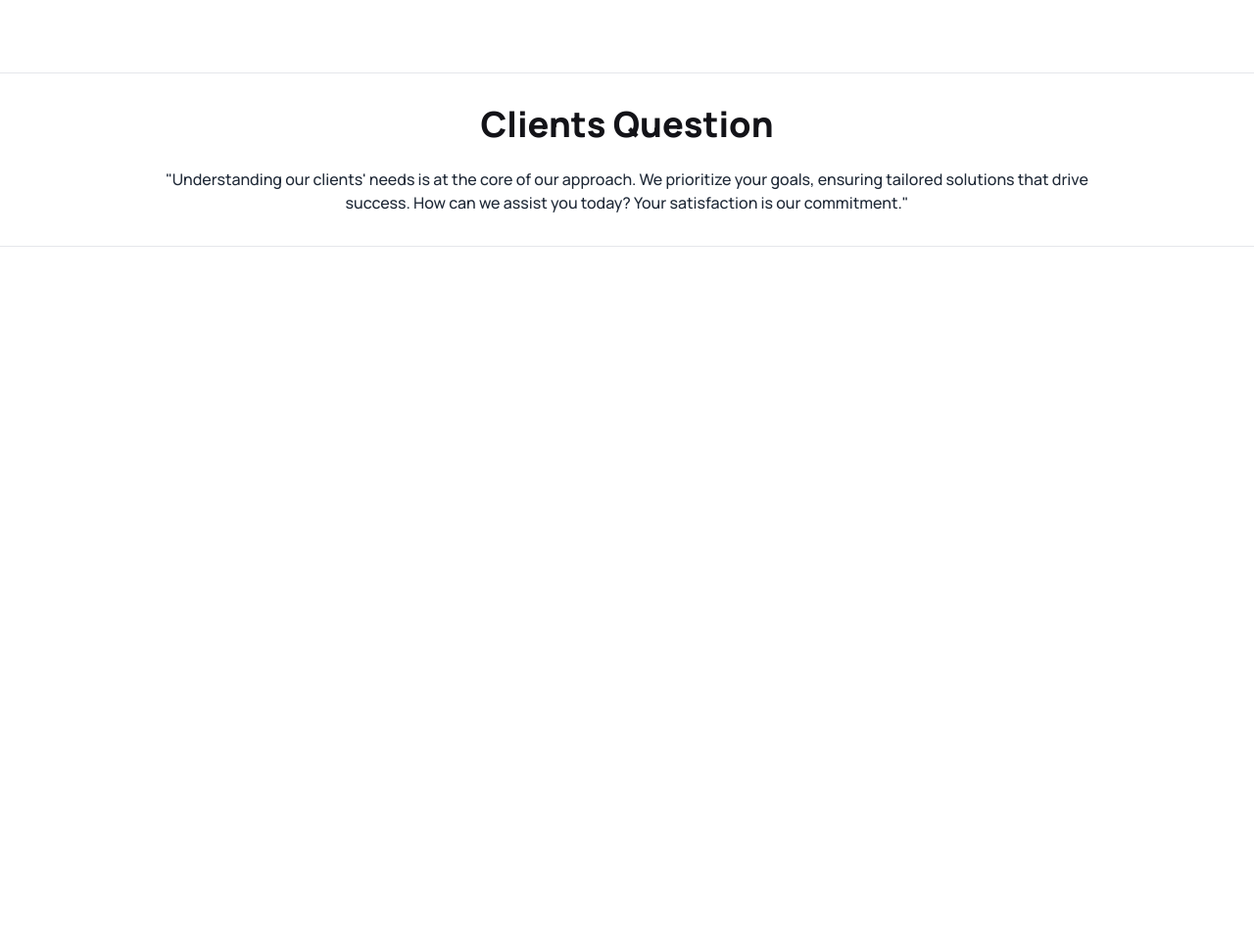
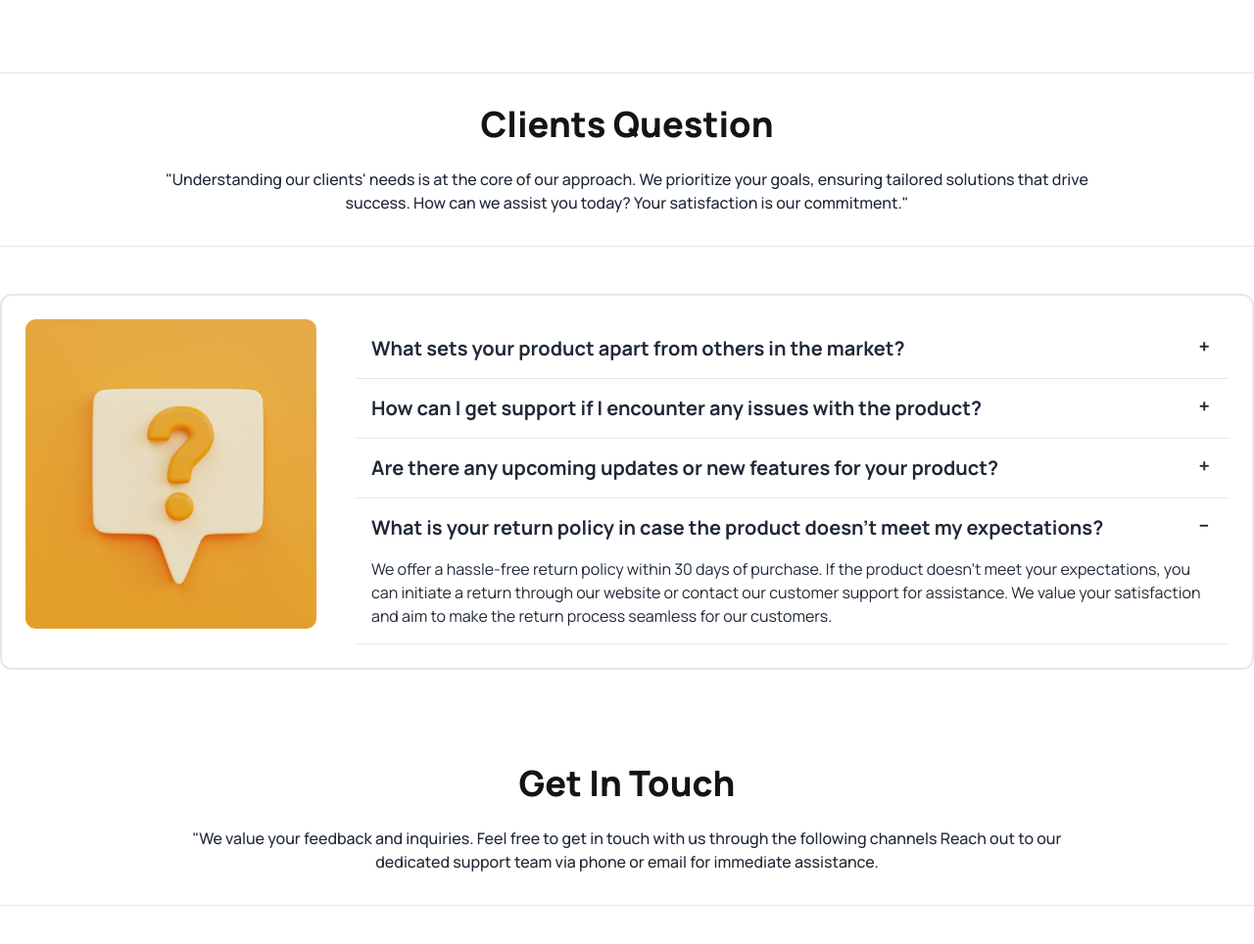
Before and after one commit to MdAlAmin212104/Assignment3, a plain HTML site: page index.html in a window 1280 px wide. Shown: the part 4181-5145 px from the top of the page at 98% size. Before the commit the page ends 4481 px from the top, so only its background shows below. Drawn offline with nearby package versions, Linux system fonts and the light colour scheme.

Commit message:
faq section add

```diff
--- a/index.html
+++ b/index.html
@@ -329,6 +329,63 @@
             </section>
             <hr class="mt-8 mb-12">
 
+            <!-- FAQ section -->
+            <section class="lg:flex gap-10 p-6 border-2 border-[#1313181a] mb-24 rounded-xl">
+              <div class="lg:w-3/12">
+                <img src="Images/11.png" alt="">
+              </div>
+              <div class="lg:w-9/12">
+                <div class="collapse collapse-plus">
+                  <input type="radio" name="my-accordion-3" checked="checked" />
+                  <div class="collapse-title text-xl font-bold">
+                    What sets your product apart from others in the market?
+                  </div>
+                  <div class="collapse-content">
+                    <p>Our product stands out through its innovative features, superior quality, and user-friendly design. We continually strive for excellence, focusing on delivering a unique and unmatched experience to our users.</p>
+                  </div>
+                </div>
+                <hr>
+                <div class="collapse collapse-plus">
+                  <input type="radio" name="my-accordion-3" checked="checked" />
+                  <div class="collapse-title text-xl font-bold">
+                    How can I get support if I encounter any issues with the product?
+                  </div>
+                  <div class="collapse-content">
+                    <p>We offer dedicated customer support 24/7. You can reach us through our online chat, email support, or by calling our helpline. Our team is committed to providing timely assistance to address any concerns or queries you may have.</p>
+                  </div>
+                </div>
+                <hr>
+                <div class="collapse collapse-plus">
+                  <input type="radio" name="my-accordion-3" checked="checked" />
+                  <div class="collapse-title text-xl font-bold">
+                    Are there any upcoming updates or new features for your product?
+                  </div>
+                  <div class="collapse-content">
+                    <p>Yes, we are always working on enhancing our product. Stay tuned for regular updates, as we are committed to delivering new features, improvements, and optimizations based on user feedback and the latest technological advancements.</p>
+                  </div>
+                </div>
+                <hr>
+                <div class="collapse collapse-plus">
+                  <input type="radio" name="my-accordion-3" checked="checked" />
+                  <div class="collapse-title text-xl font-bold">
+                    What is your return policy in case the product doesn't meet my expectations?
+                  </div>
+                  <div class="collapse-content">
+                    <p> We offer a hassle-free return policy within 30 days of purchase. If the product doesn't meet your expectations, you can initiate a return through our website or contact our customer support for assistance. We value your satisfaction and aim to make the return process seamless for our customers.</p>
+                  </div>
+                </div>
+                <hr>
+              </div>
+            </section>
+
+            <!-- touch section -->
+            <section class="text-center">
+              <h2 class="text-[#131318] text-4xl font-extrabold">Get In Touch</h2>
+              <p class="pt-6 w-9/12 mx-auto font-medium">
+                "We value your feedback and inquiries. Feel free to get in touch with us through the following channels Reach out to our dedicated support team via phone or email for immediate assistance.</p>
+            </section>
+            <hr class="mt-8 mb-12">
+
       </main>
       <footer>
 
```
